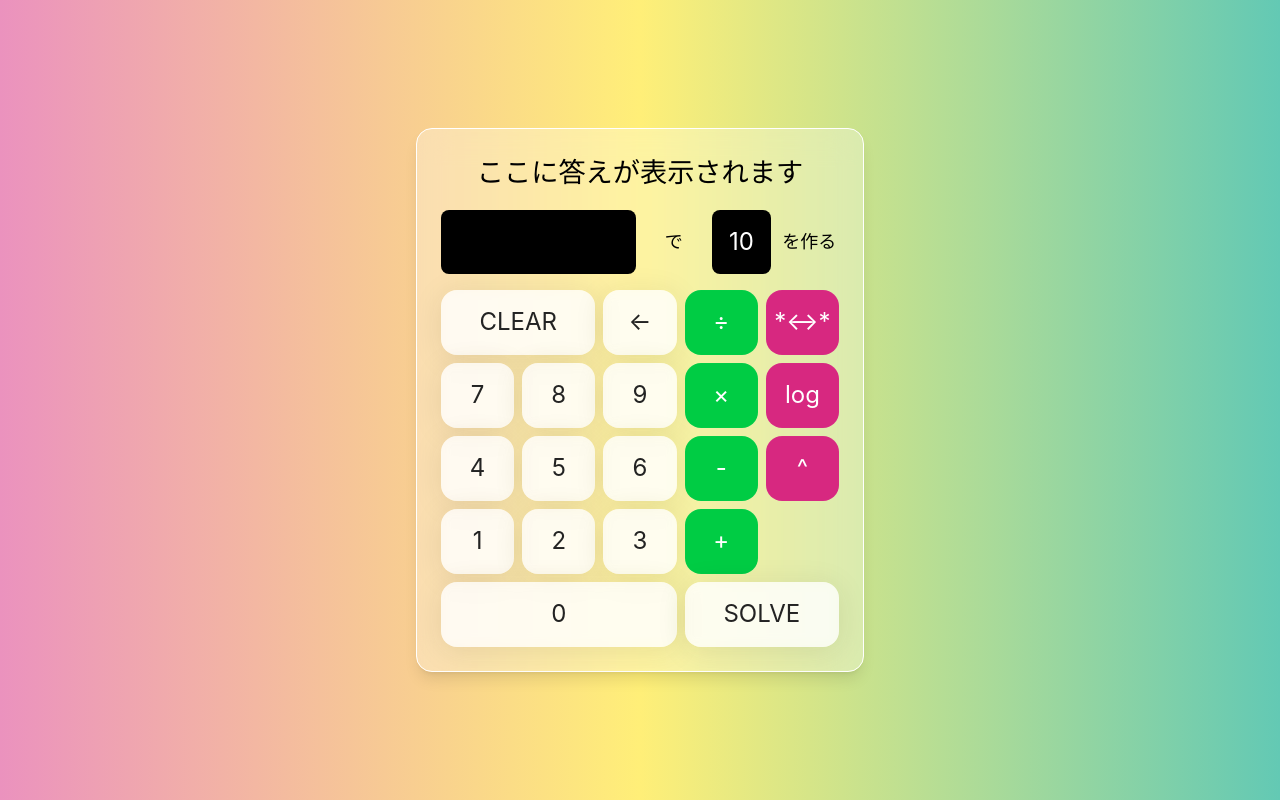
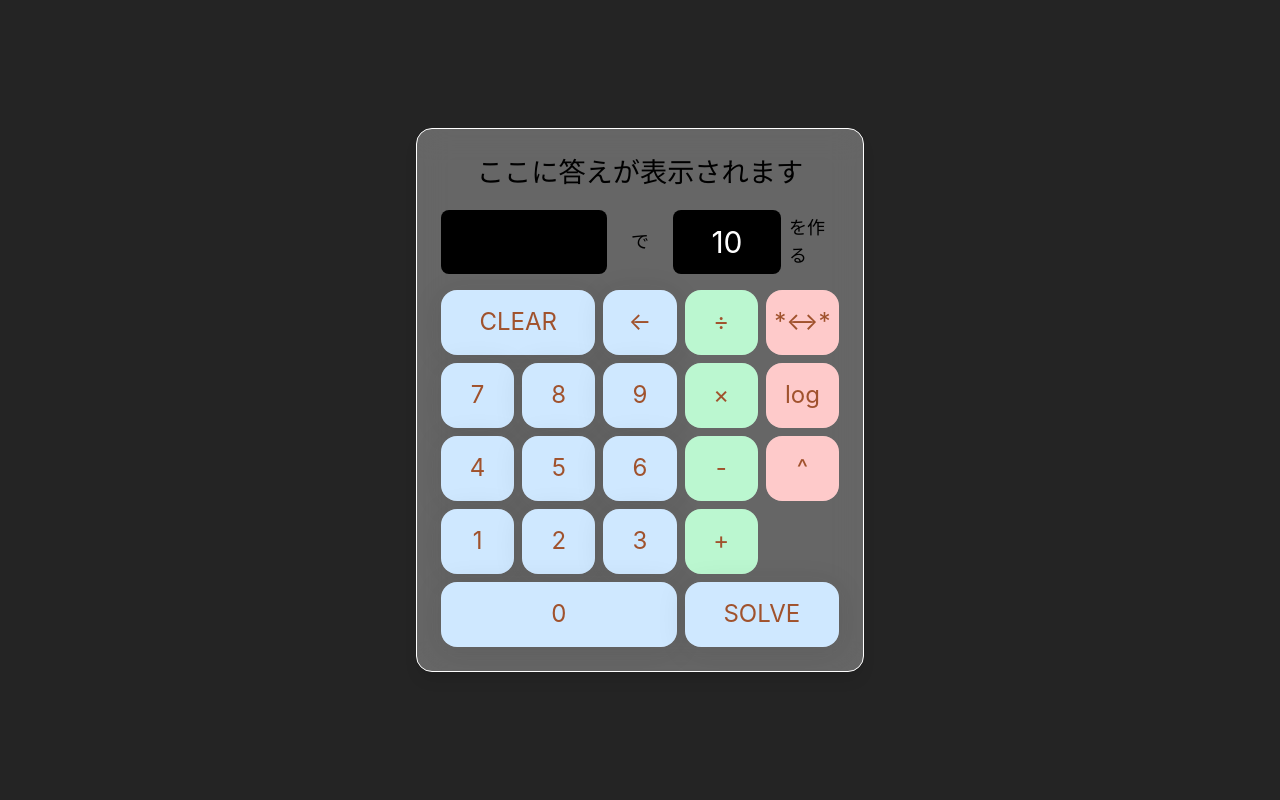
Before and after one commit to cijb-7724/make10_2.0, a React (Vite) app: page / in a window 1280 px wide. Built offline with nearby package versions, Linux system fonts and the light colour scheme.

Commit message:
style: ボタンの背景と色を調整

```diff
--- a/src/App.tsx
+++ b/src/App.tsx
@@ -11,7 +11,7 @@ const App: React.FC = () => {
     true, false, true, false, true, false, true
   ]);
 
-  const getColorClass = (index: number) => (buttonStates[index] ? 'operator-button bg-green' : 'operator-button bg-red');
+  const getColorClass = (index: number) => (buttonStates[index] ? 'operator-button bg-green-200' : 'operator-button bg-red-200');
 
   const toggleButtonState = (index: number) => {
     setButtonStates((prevStates) =>
@@ -62,19 +62,19 @@ const App: React.FC = () => {
   };
 
   return (
-    <div className="flex flex-col items-center justify-center min-h-screen bg-gradient-to-r from-[#eb92be] via-[#ffef78] to-[#63c9b4] font-dosis">
+    <div className="flex flex-col items-center justify-center min-h-screen bg-custom-gradient font-dosis">
       <div className="backdrop-blur-lg bg-opacity-30 bg-white rounded-2xl shadow-lg border border-white w-full max-w-md p-6 space-y-4">
         <div className="flex justify-center items-center text-black">
           <FormulaRenderer formulaNode={formulaNode} />
         </div>
 
 
-        <div className="grid grid-cols-6 gap-2">
-          <div className="col-span-3 bg-black text-white text-2xl flex items-center justify-center h-16 rounded-lg">
+        <div className="grid grid-cols-7 gap-2">
+          <div className="col-span-3 bg-black text-white text-3xl flex items-center justify-center h-16 rounded-lg">
             {displayText}
           </div>
           <div className="col-span-1 flex items-center justify-center text-lg text-black">で</div>
-          <div className="col-span-1 bg-black text-white text-2xl flex items-center justify-center h-16 rounded-lg">10</div>
+          <div className="col-span-2 bg-black text-white text-3xl flex items-center justify-center h-16 rounded-lg">10</div>
           <div className="col-span-1 flex items-center justify-center text-lg text-black">を作る</div>
         </div>
 
--- a/src/components/NumberButton.tsx
+++ b/src/components/NumberButton.tsx
@@ -8,7 +8,7 @@ interface NumberButtonProps {
 const NumberButton: React.FC<NumberButtonProps> = ({ value, onClick }) => {
   return (
     <button
-      className="calc-button bg-black text-white text-2xl h-16 rounded flex items-center justify-center"
+      className="calc-button text-2xl h-16 rounded flex items-center justify-center"
       onClick={() => onClick(value)}
     >
       {value}
--- a/src/index.css
+++ b/src/index.css
@@ -21,11 +21,11 @@
 .calc-button {
   backdrop-filter: blur(5.5px);
   -webkit-backdrop-filter: blur(5.5px);
-  background: rgba(255, 255, 255, 0.75);
+  background: #cfe8ff;
   border: 1px solid rgba(255, 255, 255, 0.01);
   border-radius: 16px;
   box-shadow: 0 4px 30px rgba(35, 35, 35, 0.1);
-  color: #232323;
+  color: #a0522d;
   font-size: 1.5rem;
   height: 65px;
   display: flex;
@@ -33,6 +33,7 @@
   justify-content: center;
   cursor: pointer;
 }
+
 
 .calc-button:hover {
   background-color: rgba(255, 255, 255, 0.85);
@@ -48,7 +49,7 @@
   -webkit-backdrop-filter: blur(5.5px);
   border: 1px solid rgba(255, 255, 255, 0.01);
   border-radius: 16px;
-  color: #ffffff;
+  color: #a0522d;
   font-size: 1.5rem;
   height: 65px;
   display: flex;
@@ -73,3 +74,26 @@
 .operator-button:active {
   background-color: #ffef78;
 }
+
+.bg-custom-gradient {
+  /* background: linear-gradient(
+    320deg,
+    #4a00e0, #6a00f4, #8338ec, #3a0ca3, #480ca8, #4cc9f0,
+    #3a86ff, #4361ee, #7209b7, #560bad, #4ea8de, #4361ee,
+    #7209b7, #4a00e0, #480ca8, #4cc9f0
+  ); */
+  background-size: 400% 400%;
+  animation: smoothGradient 40s ease infinite;
+}
+
+@keyframes smoothGradient {
+  0% {
+    background-position: 0% 50%;
+  }
+  50% {
+    background-position: 100% 50%;
+  }
+  100% {
+    background-position: 0% 50%;
+  }
+}
```
